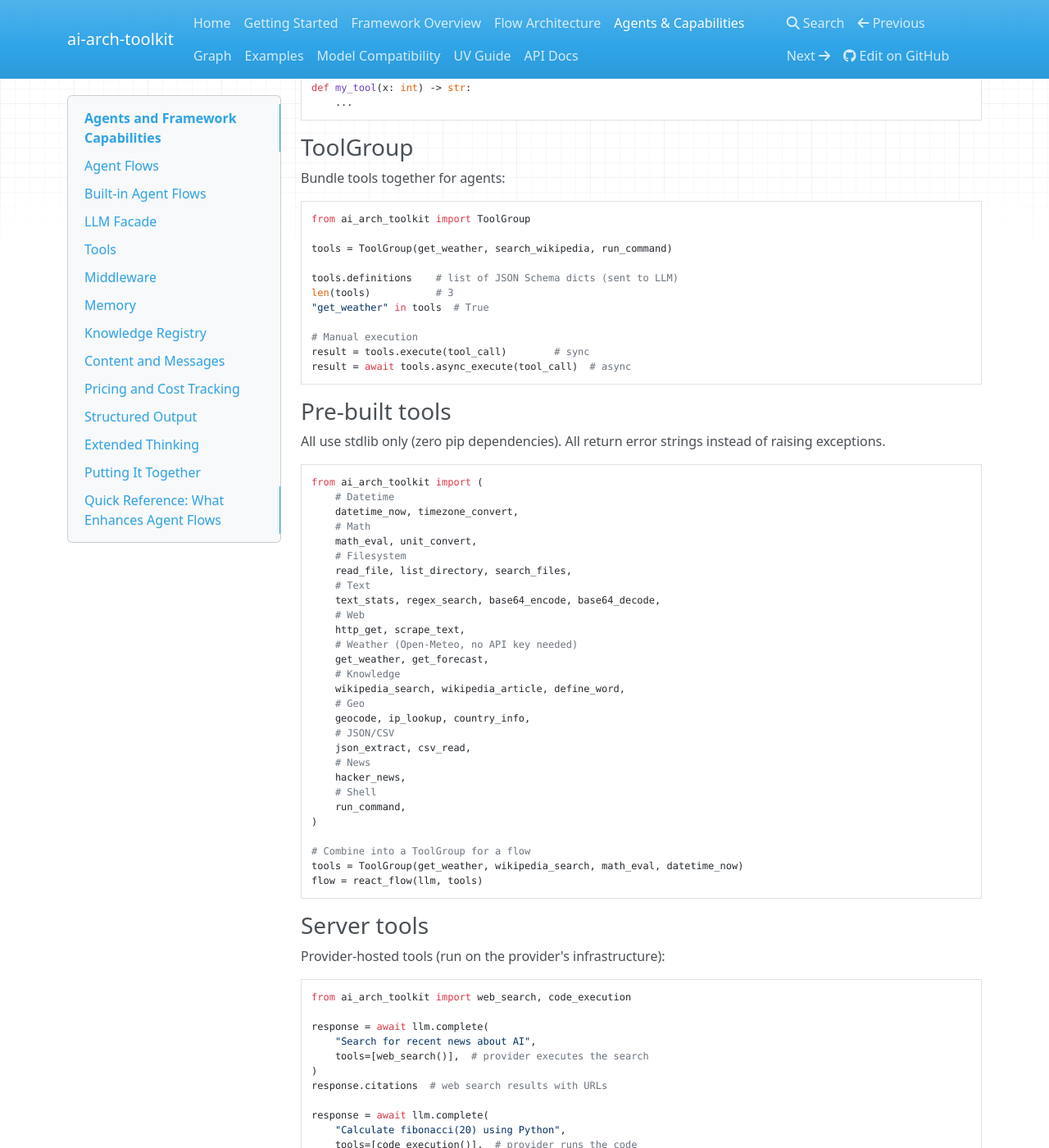
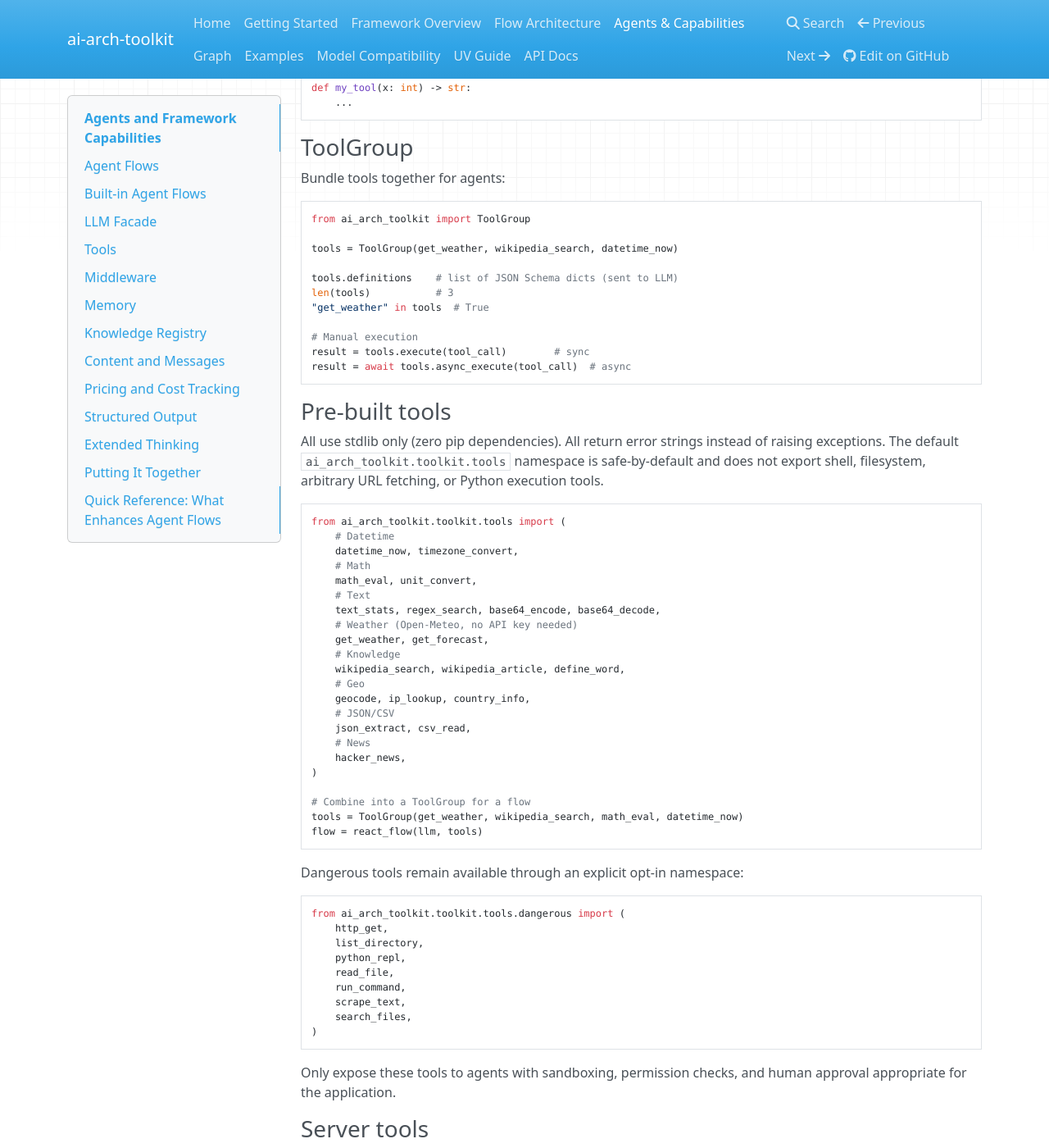
Before and after one commit to rgesteves5/ai-arch-toolkit, an MkDocs documentation site: the page built from docs/agents-and-capabilities.md, in a window 1280 px wide and 1400 px high, scrolled down 6803 px. Shown: the whole window at 82% size. Built offline with MkDocs 1.6.1, drawn with Linux system fonts in a browser that asks for light colours; nearby versions of some CDN libraries.

Commit message:
Split safe and dangerous toolkit tools

````diff
--- a/docs/agents-and-capabilities.md
+++ b/docs/agents-and-capabilities.md
@@ -375,7 +375,7 @@ Bundle tools together for agents:
 ```python
 from ai_arch_toolkit import ToolGroup
 
-tools = ToolGroup(get_weather, search_wikipedia, run_command)
+tools = ToolGroup(get_weather, wikipedia_search, datetime_now)
 
 tools.definitions    # list of JSON Schema dicts (sent to LLM)
 len(tools)           # 3
@@ -389,19 +389,18 @@ result = await tools.async_execute(tool_call)  # async
 ### Pre-built tools
 
 All use stdlib only (zero pip dependencies). All return error strings instead of raising exceptions.
+The default `ai_arch_toolkit.toolkit.tools` namespace is safe-by-default and
+does not export shell, filesystem, arbitrary URL fetching, or Python execution
+tools.
 
 ```python
-from ai_arch_toolkit import (
+from ai_arch_toolkit.toolkit.tools import (
     # Datetime
     datetime_now, timezone_convert,
     # Math
     math_eval, unit_convert,
-    # Filesystem
-    read_file, list_directory, search_files,
     # Text
     text_stats, regex_search, base64_encode, base64_decode,
-    # Web
-    http_get, scrape_text,
     # Weather (Open-Meteo, no API key needed)
     get_weather, get_forecast,
     # Knowledge
@@ -412,14 +411,29 @@ from ai_arch_toolkit import (
     json_extract, csv_read,
     # News
     hacker_news,
-    # Shell
-    run_command,
 )
 
 # Combine into a ToolGroup for a flow
 tools = ToolGroup(get_weather, wikipedia_search, math_eval, datetime_now)
 flow = react_flow(llm, tools)
 ```
+
+Dangerous tools remain available through an explicit opt-in namespace:
+
+```python
+from ai_arch_toolkit.toolkit.tools.dangerous import (
+    http_get,
+    list_directory,
+    python_repl,
+    read_file,
+    run_command,
+    scrape_text,
+    search_files,
+)
+```
+
+Only expose these tools to agents with sandboxing, permission checks, and human
+approval appropriate for the application.
 
 ### Server tools
 
````
Also changed, not shown: docs/examples.md (+1 -1 lines), docs/framework-overview.md (+6 -6 lines), src/ai_arch_toolkit/toolkit/tools/TOOLS.md (+7 -3 lines), 5 other files.
